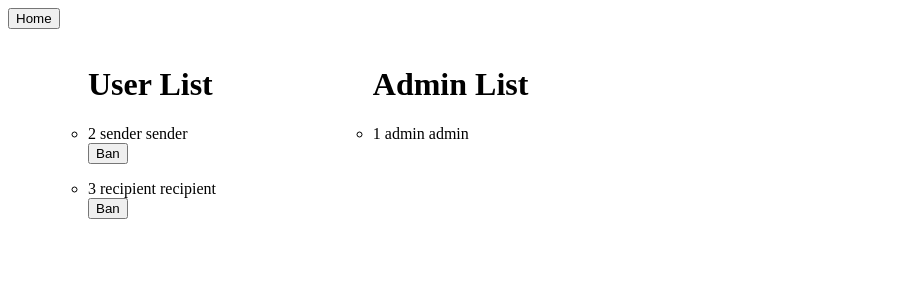
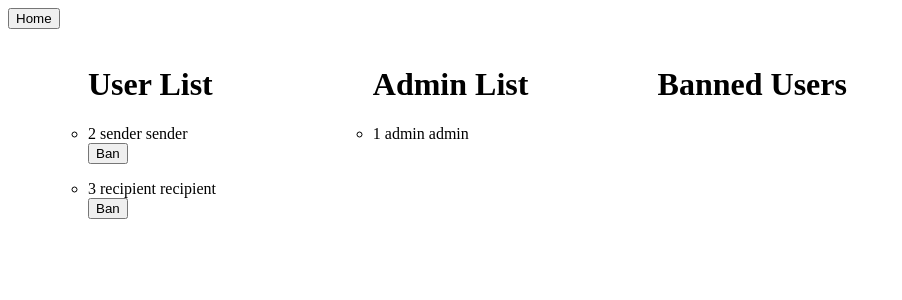
Before and after one commit to michelezoncheddu/my-message-in-a-bottle, a Flask app: page /users in a window 1280 px wide. Shown: the top 300 px of the page, without its empty margins (0-902 px from the left). Run offline with Flask 2, Linux system fonts and the light colour scheme; a user stored in the database is signed in; data comes from the database, SQL or seed files in the repository.

Commit message:
report/ban user, @admin_required

```diff
--- a/monolith/database.py
+++ b/monolith/database.py
@@ -21,6 +21,7 @@ class User(db.Model):
     is_active = db.Column(db.Boolean, default=True)
     is_admin = db.Column(db.Boolean, default=False)
     is_banned = db.Column(db.Boolean, default=False)
+    is_reported = db.Column(db.Boolean, default=False)
     is_anonymous = False
     profile_pic = db.Column(db.String, default=None)
 
@@ -47,6 +48,14 @@ class User(db.Model):
         checked = check_password_hash(self.password, password)
         self._authenticated = checked
         return self._authenticated
+
+    # set user to reported
+    def set_reported(self, bool):
+        self.is_reported = bool
+
+    # set user to banned
+    def set_banned(self, bool):
+        self.is_banned = bool
 
     def get_id(self):
         return self.id
--- a/monolith/templates/index.html
+++ b/monolith/templates/index.html
@@ -5,8 +5,8 @@
   If you wish to unregister from our platform, <a href="/unregister">Unregister</a>
     <h2>{{ welcome }}</h2>
     {% if current_user.is_admin %}
-    <div></div><a href="/moderate">
-      <button id='admin_button' name='admin_button'><strong>Moderate</strong></button>
+    <div></div><a href="/reported_users">
+      <button id='admin_button' name='admin_button'><strong>Reported Users</strong></button>
     </a></div>
     {% endif %}
     <br><br>
--- a/monolith/templates/moderate.html
+++ /dev/null
@@ -1,5 +0,0 @@
-<html>
-    <body>
-        WORK IN PROGESS
-    </body>
-</html>
--- a/monolith/templates/users.html
+++ b/monolith/templates/users.html
@@ -3,16 +3,17 @@
     <a href="/">
       <button>Home</button>
     </a>
+
     <ul>
       <ul style="width:20%; float:left;">
         <h1>User List</h1>
         {% for user in users: %}
-          {% if not user.is_admin %}
+          {% if not user.is_admin and not user.is_banned and not (user == current_user) %}
             <li>
             {{user.id}} {{user.firstname}} {{user.lastname}}
             <br>
             <form action="/users" method="POST">
-              <input type="submit" value="{{ action }}">
+              <button type="submit" id="action1" name="action1" value="{{ user.email }}">{{ action }}</button>
             </form>
             </li>
           {% endif %}
@@ -28,7 +29,16 @@
           {% endif %}
         {% endfor %}
       </ul>
-    </ul>
+      <ul style="width:20%; float:left;">
+        <h1>Banned Users</h1>
+        {% for user in users: %}
+          {% if current_user.is_admin and user.is_banned %}
+            <li>
+            <p style="color:red">{{user.id}} {{user.firstname}} {{user.lastname}}</p>
+            </li>
+          {% endif %}
+        {% endfor %}
+      </ul>
     <br>
   </body>
 </html>
--- a/monolith/views/users.py
+++ b/monolith/views/users.py
@@ -1,4 +1,4 @@
-from flask import Blueprint, redirect, render_template, request, abort, jsonify
+from flask import Blueprint, redirect, render_template, request
 
 from ..image import allowed_file, save_image
 
@@ -15,21 +15,48 @@ users = Blueprint('users', __name__)
 DEFAULT_PROFILE_PIC = "static/profile/default.png"
 PROFILE_PIC_PATH = "monolith/static/profile/"
 
+# utility function for reporting/banning an user
+def moderateAction(email, isAdmin):
+    u = db.session.query(User).filter(User.email == email)
+    _user = u.first()
+    if (_user is None):
+        raise RuntimeError('Reported user not found in DB, this should not happen!')
+
+    # if issued by admin -> ban
+    if (isAdmin):
+        _user.set_banned(True)
+        _user.set_reported(False)
+        db.session.commit()
+    # if issued by user -> report
+    else:
+        _user.set_reported(True)
+        db.session.commit()
+
 
 @login_required
 def get_users():
     return db.session.query(User)
 
-
-@users.route('/users')
+@users.route('/users', methods=['POST', 'GET'])
 @login_required
-def _users():
+# TODO: Unban option
+def _users(): # TODO: IMPLEMENT UNBANN OPTION?
+    isAdmin = current_user.is_admin
     _users = db.session.query(User)
-    if (current_user.is_admin):
+    if (isAdmin):
         action = "Ban"
     else:
         action = "Report"
-    return render_template("users.html", users=_users, action=action)
+
+    if (request.method == 'GET'):
+        return render_template("users.html", users=_users, action=action)
+    # report (if user) | ban (if admin)
+    elif (request.method == 'POST'):
+        # retrieve email of the user to report/ban
+        email = request.form["action1"]
+        print(email)
+        moderateAction(email, isAdmin)
+        return render_template("users.html", users=_users, action=action)
 
 
 @users.route('/profile', methods=['GET', 'POST'])
@@ -77,12 +104,18 @@ def create_user():
     else:
         raise RuntimeError('This should not happen!')
 
-
-@users.route('/moderate', methods=['POST', 'GET'])
+@users.route('/reported_users', methods=['POST', 'GET'])
 @login_required
 @admin_required
 def moderate():
-    return render_template("moderate.html")
+    _users = db.session.query(User)
+    if (request.method == 'GET'):
+        return render_template("reported_users.html", users=_users)
+    elif (request.method == 'POST'):
+        # retrieve email of the user to ban
+        email = request.form["ban"]
+        moderateAction(email, True)
+        return render_template("reported_users.html", users=_users)
 
 @users.route('/delete_user', methods=['POST','GET'])
 def delete_user():
```
Also changed, not shown: monolith/classes/tests/test_prio_1.py (+0 -1 lines), monolith/templates/reported_users.html (added, +23 -0 lines), monolith/views/auth.py (+6 -2 lines).
